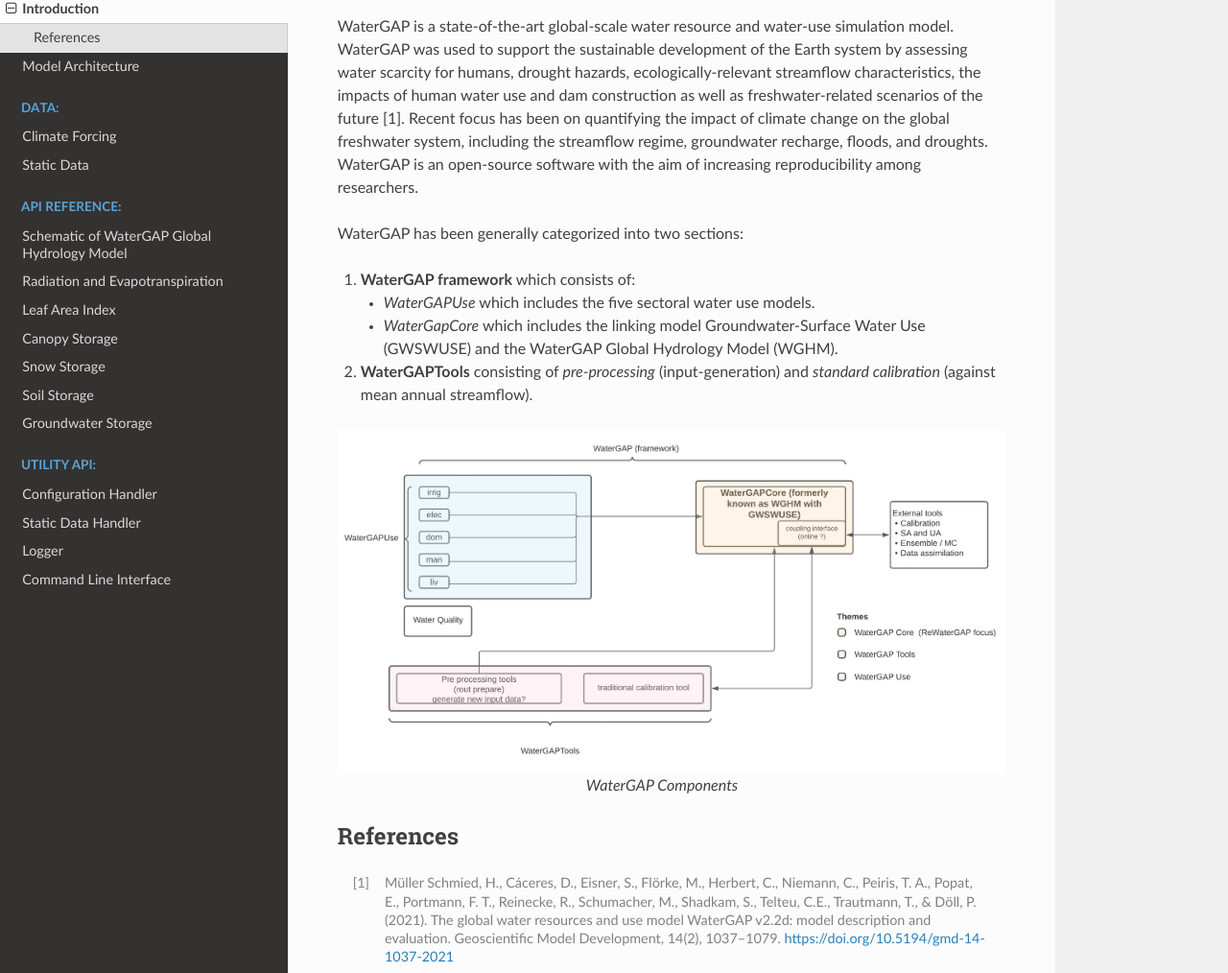
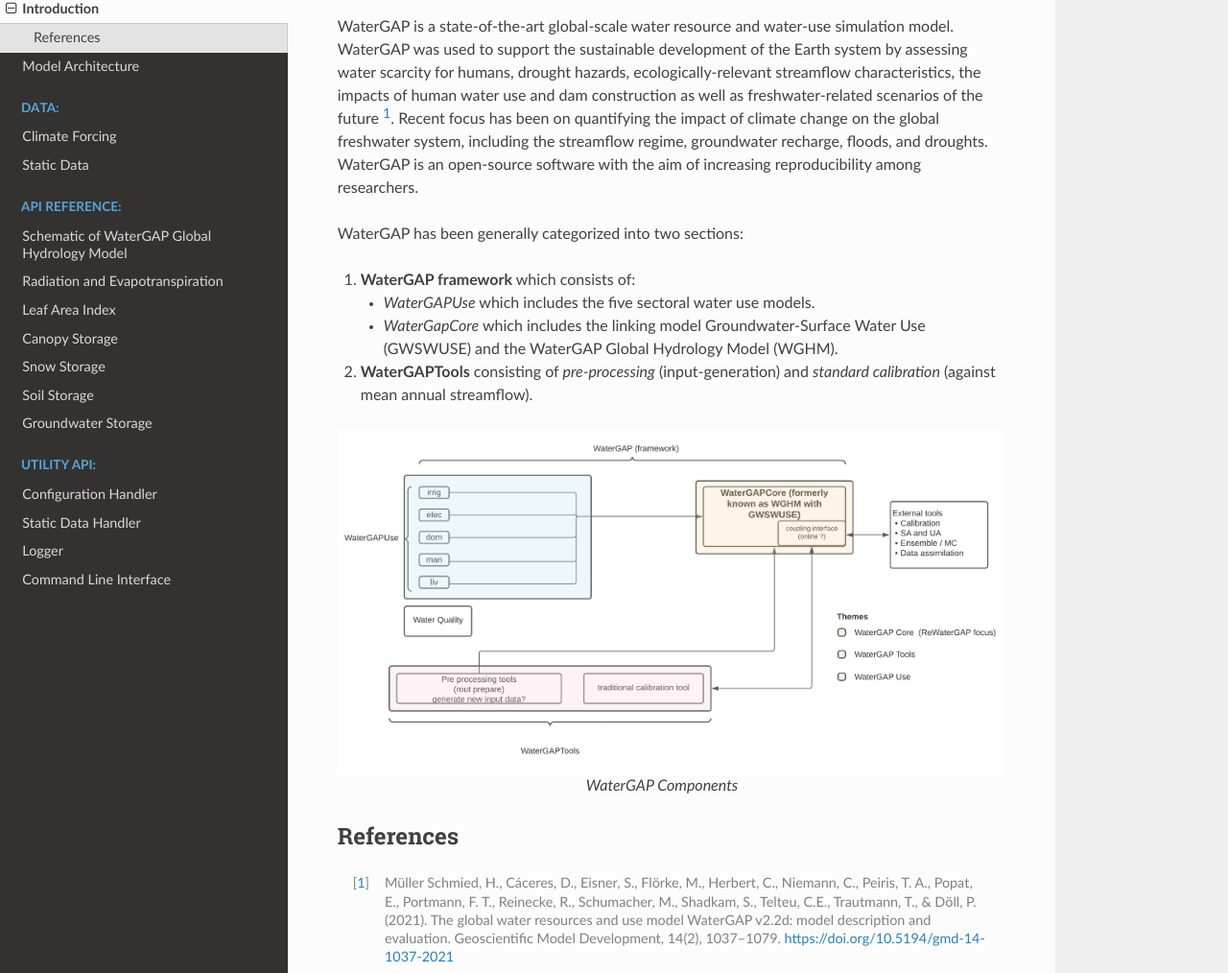
Before and after one commit to HydrologyFrankfurt/ReWaterGAP, a Sphinx documentation site: the page built from docs/introduction.rst, in a window 1280 px wide and 1352 px high. Shown: the part 144-1158 px from the top of the window at 96% size. Built offline with Sphinx 7.4.7 and the Read the Docs theme 2.0.0, drawn with Linux system fonts in a browser that asks for light colours.

```diff
--- a/docs/introduction.rst
+++ b/docs/introduction.rst
@@ -1,7 +1,7 @@
 Introduction
 ============
 WaterGAP is a state-of-the-art global-scale water resource and water-use simulation model.
-WaterGAP was used to support the sustainable development of the Earth system by assessing water scarcity for humans, drought hazards, ecologically-relevant streamflow characteristics, the impacts of human water use and dam construction as well as freshwater-related scenarios of the future [1].
+WaterGAP was used to support the sustainable development of the Earth system by assessing water scarcity for humans, drought hazards, ecologically-relevant streamflow characteristics, the impacts of human water use and dam construction as well as freshwater-related scenarios of the future [1]_.
 Recent focus has been on quantifying the impact of climate change on the global freshwater system, including the streamflow regime, groundwater recharge, floods, and droughts.
 WaterGAP is an open-source software with the aim of increasing reproducibility among researchers.
 
```
